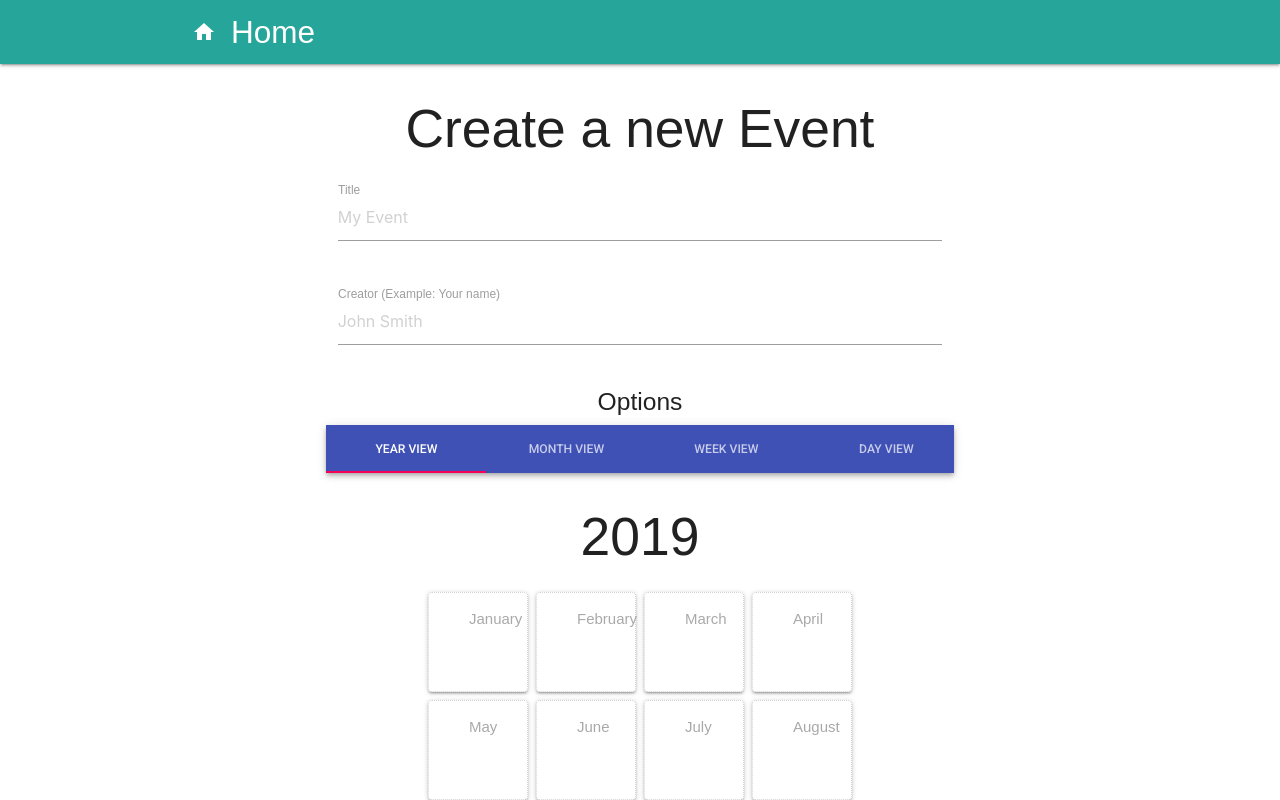
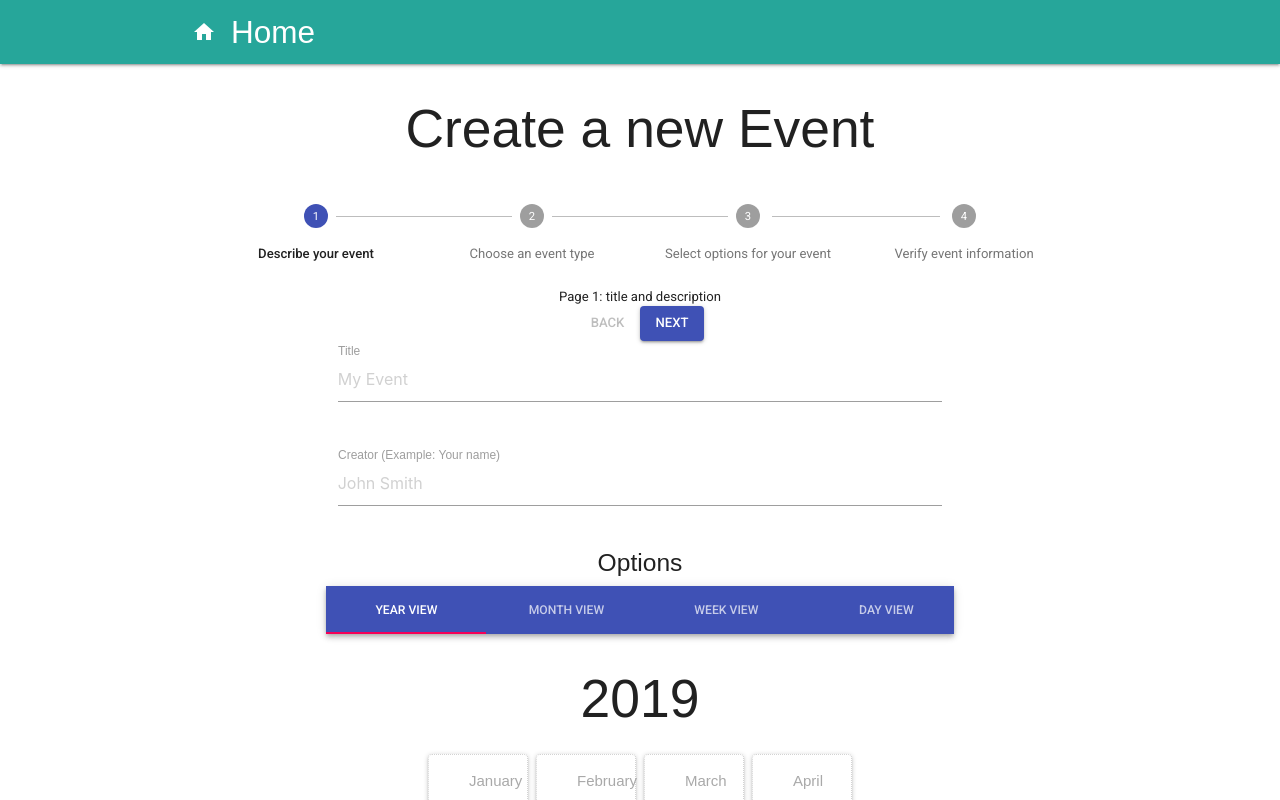
Before and after one commit to shimoal/are-you-free, a React (Create React App) app in the folder client/: page /events/new in a window 1280 px wide. Shown: the top 800 px of the page. Built offline with nearby package versions, Linux system fonts and the light colour scheme.

Commit message:
Create Event Stepper to begin to replace one page event form

```diff
--- a/client/src/components/events/CreateEvent.tsx
+++ b/client/src/components/events/CreateEvent.tsx
@@ -1,12 +1,14 @@
 import * as React from "react";
 const { Component } = React;
 import EventForm from "./EventForm";
+import EventStepper from './EventStepper';
 
 export default class CreateEvent extends Component {
 	render() {
 		return (
 			<div className="center">
 				<h2>Create a new Event</h2>
+				<EventStepper />
 					<EventForm />
 			</div>
 		);
--- /dev/null
+++ b/client/src/components/events/EventStepper.tsx
@@ -0,0 +1,63 @@
+import * as React from 'react';
+const {Component} = React;
+import Stepper from '@material-ui/core/Stepper';
+import Step from '@material-ui/core/Step';
+import StepLabel from '@material-ui/core/StepLabel';
+
+import EventStepperContent from './EventStepperContent';
+
+const STEPS = [
+	'Describe your event',
+	'Choose an event type',
+	'Select options for your event',
+	'Verify event information'
+];
+
+interface IState {
+	activeStep: number;
+}
+
+class EventStepper extends Component<{}, IState> {
+	state = {
+		activeStep: 0
+	}
+
+  handleNext = () => {
+	  this.setState(prevState => ({
+	    activeStep: prevState.activeStep + 1,
+	  }));
+  };
+
+  handleBack = () => {
+    this.setState(prevState => ({
+      activeStep: prevState.activeStep - 1,
+    }));
+  };
+
+  handleSubmit = () => {
+  	this.setState({
+  		activeStep: 0
+  	});
+  }
+
+	render() {
+		const {activeStep} = this.state;
+		return <div>
+			<Stepper activeStep={activeStep} alternativeLabel>
+				{STEPS.map(step => {
+					return <Step key={step}>
+						<StepLabel>{step}</StepLabel>
+					</Step>;
+				})}
+			</Stepper>
+			<EventStepperContent
+				activeStep={activeStep}
+				handleBack={this.handleBack}
+				handleNext={this.handleNext}
+				handleSubmit={this.handleSubmit}
+				stepLabels={STEPS}/>
+		</div>;
+	}
+}
+
+export default EventStepper;
--- /dev/null
+++ b/client/src/components/events/EventStepperContent.tsx
@@ -0,0 +1,61 @@
+import * as React from "react";
+
+import Button from '@material-ui/core/Button';
+import Typography from '@material-ui/core/Typography';
+
+interface IProps {
+	activeStep: number;
+	handleBack: () => void;
+	handleNext: () => void;
+	handleSubmit: () => void;
+	stepLabels: Array<string>;
+}
+
+function getStepContent(stepIndex: number) {
+	switch (stepIndex) {
+		case 0:
+			return 'Page 1: title and description';
+		case 1:
+			return 'Page 2: event type';
+		case 2:
+			return 'Page 3: select options from calendar';
+		case 3:
+			return 'Page 4: verify all information';
+		default:
+			return 'Unknown';
+	}
+}
+
+export default (props: IProps) => {
+	const {activeStep, handleBack, handleNext, handleSubmit, stepLabels} = props;
+
+	return 	(
+		<div>
+		  <div>
+        <Typography >{getStepContent(activeStep)}</Typography>
+        <div>
+          <Button
+            disabled={activeStep === 0}
+            onClick={handleBack}>
+            Back
+          </Button>
+          {activeStep === stepLabels.length - 1 ? (
+	          <Button
+	          	variant="contained"
+	          	color="primary"
+	          	onClick={handleSubmit}>
+	            Finish
+	          </Button>
+          ) : (
+            <Button
+	          	variant="contained"
+	          	color="primary"
+	          	onClick={handleNext}>
+	            Next
+          	</Button>
+          )}
+        </div>
+      </div>
+		</div>
+	);
+}
```
